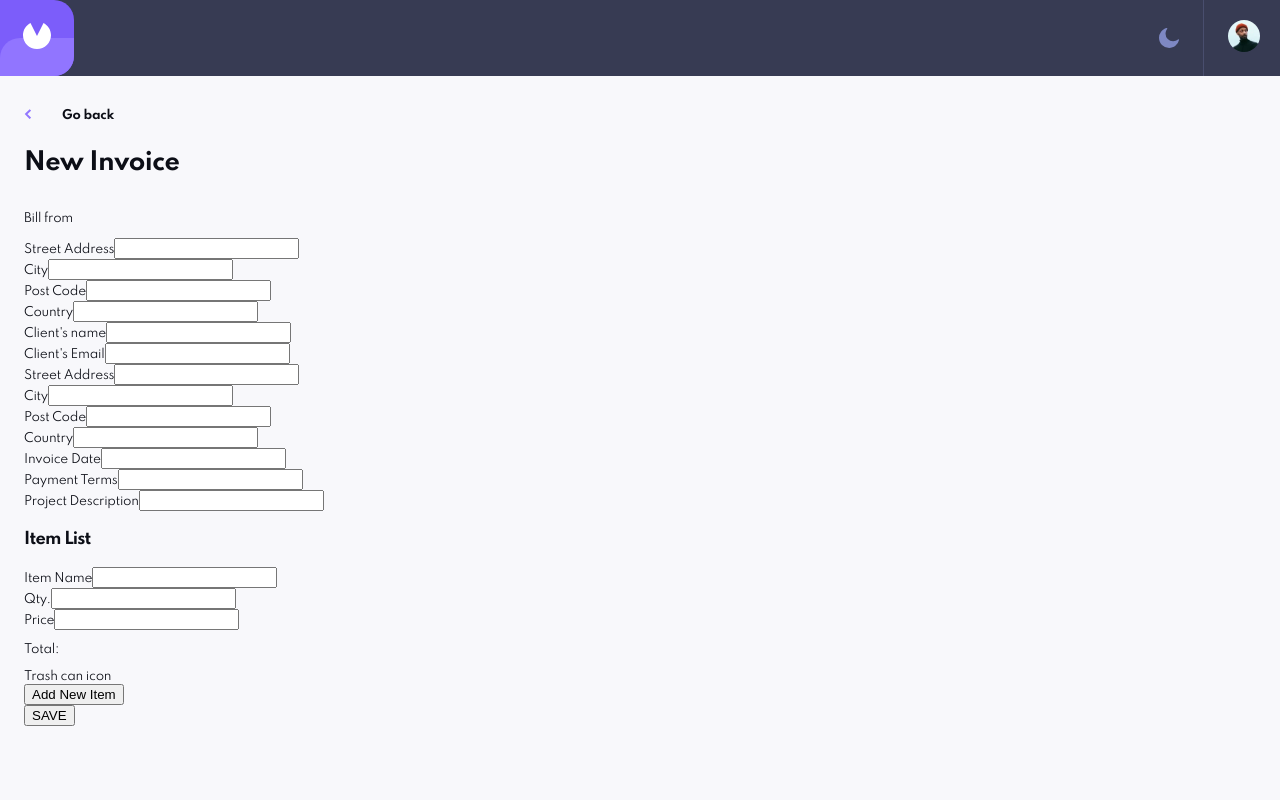
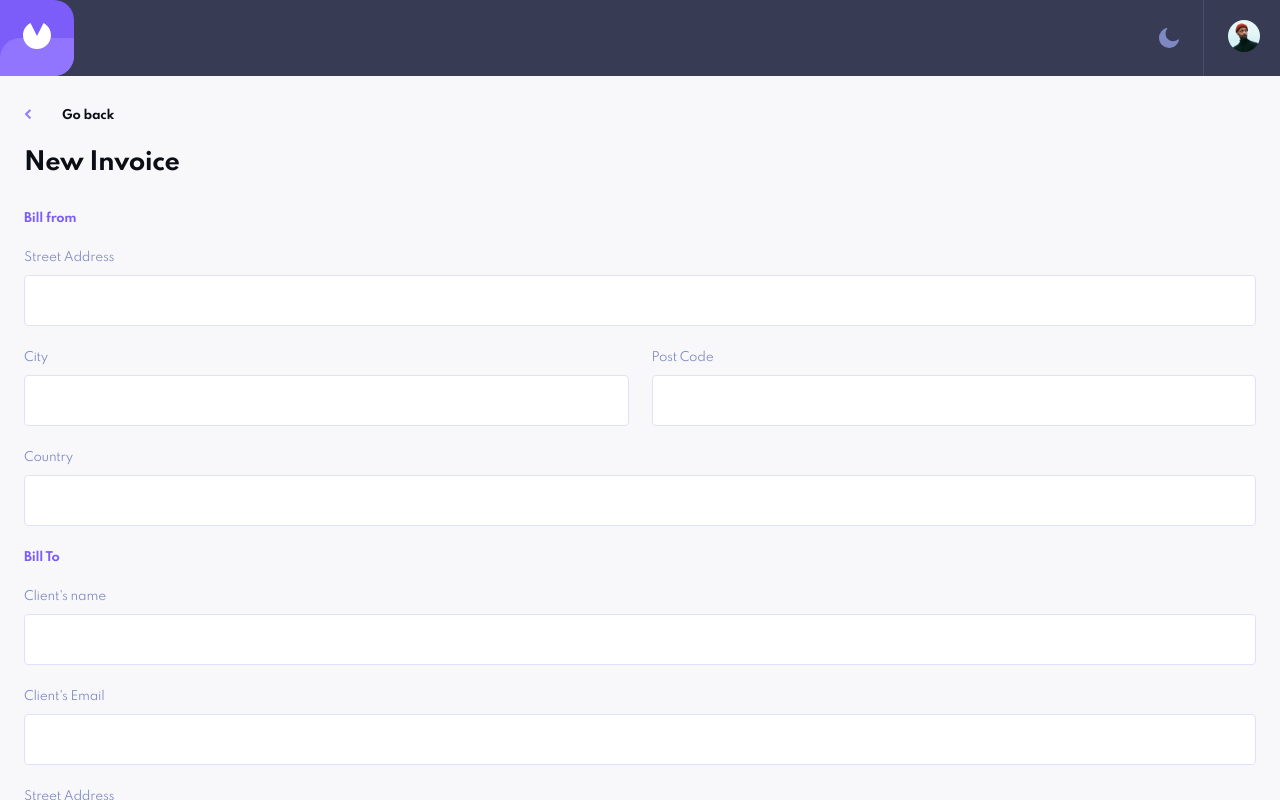
Before and after one commit to kpav33/invoice-app, a React (Create React App) app: page / in a window 1280 px wide. Both pictures are taken after a click on the button "New". Shown: the top 800 px of the page. Built offline with nearby package versions, Linux system fonts and the light colour scheme.

Commit message:
NewInvoice input elements styling

```diff
--- a/src/components/NewInvoice.js
+++ b/src/components/NewInvoice.js
@@ -107,8 +107,8 @@ export default function NewInvoice({ setCreateNewInvoice, setAllInvoices }) {
         <button onClick={() => setCreateNewInvoice(false)}>Go back</button>
       </div> */}
       <h2>New Invoice</h2>
-      <p>Bill from</p>
-      <div>
+      <StyledPara>Bill from</StyledPara>
+      <StyledInputDiv>
         <label htmlFor="streetAddress">Street Address</label>
         <input
           type="text"
@@ -117,8 +117,9 @@ export default function NewInvoice({ setCreateNewInvoice, setAllInvoices }) {
           value={formObject.streetAddress}
           onChange={handleChange}
         />
-      </div>
-      <div>
+      </StyledInputDiv>
+      <StyledInputDoubleDiv>
+        <StyledInputDiv>
           <label htmlFor="city">City</label>
           <input
             type="text"
@@ -127,8 +128,8 @@ export default function NewInvoice({ setCreateNewInvoice, setAllInvoices }) {
             value={formObject.city}
             onChange={handleChange}
           />
-      </div>
-      <div>
+        </StyledInputDiv>
+        <StyledInputDiv>
           <label htmlFor="postCode">Post Code</label>
           <input
             type="text"
@@ -137,8 +138,9 @@ export default function NewInvoice({ setCreateNewInvoice, setAllInvoices }) {
             value={formObject.postCode}
             onChange={handleChange}
           />
-      </div>
-      <div>
+        </StyledInputDiv>
+      </StyledInputDoubleDiv>
+      <StyledInputDiv>
         <label htmlFor="country">Country</label>
         <input
           type="text"
@@ -147,8 +149,9 @@ export default function NewInvoice({ setCreateNewInvoice, setAllInvoices }) {
           value={formObject.country}
           onChange={handleChange}
         />
-      </div>
-      <div>
+      </StyledInputDiv>
+      <StyledPara>Bill To</StyledPara>
+      <StyledInputDiv>
         <label htmlFor="clientName">Client's name</label>
         <input
           type="text"
@@ -157,8 +160,8 @@ export default function NewInvoice({ setCreateNewInvoice, setAllInvoices }) {
           value={formObject.clientName}
           onChange={handleChange}
         />
-      </div>
-      <div>
+      </StyledInputDiv>
+      <StyledInputDiv>
         <label htmlFor="clientEmail">Client's Email</label>
         <input
           type="text"
@@ -167,8 +170,8 @@ export default function NewInvoice({ setCreateNewInvoice, setAllInvoices }) {
           value={formObject.clientEmail}
           onChange={handleChange}
         />
-      </div>
-      <div>
+      </StyledInputDiv>
+      <StyledInputDiv>
         <label htmlFor="streetAddressClient">Street Address</label>
         <input
           type="text"
@@ -177,8 +180,9 @@ export default function NewInvoice({ setCreateNewInvoice, setAllInvoices }) {
           value={formObject.streetAddressClient}
           onChange={handleChange}
         />
-      </div>
-      <div>
+      </StyledInputDiv>
+      <StyledInputDoubleDiv>
+        <StyledInputDiv>
           <label htmlFor="cityClient">City</label>
           <input
             type="text"
@@ -187,8 +191,8 @@ export default function NewInvoice({ setCreateNewInvoice, setAllInvoices }) {
             value={formObject.cityClient}
             onChange={handleChange}
           />
-      </div>
-      <div>
+        </StyledInputDiv>
+        <StyledInputDiv>
           <label htmlFor="postCodeClient">Post Code</label>
           <input
             type="text"
@@ -197,8 +201,9 @@ export default function NewInvoice({ setCreateNewInvoice, setAllInvoices }) {
             value={formObject.postCodeClient}
             onChange={handleChange}
           />
-      </div>
-      <div>
+        </StyledInputDiv>
+      </StyledInputDoubleDiv>
+      <StyledInputDiv>
         <label htmlFor="countryClient">Country</label>
         <input
           type="text"
@@ -207,8 +212,8 @@ export default function NewInvoice({ setCreateNewInvoice, setAllInvoices }) {
           value={formObject.countryClient}
           onChange={handleChange}
         />
-      </div>
-      <div>
+      </StyledInputDiv>
+      <StyledInputDiv>
         <label htmlFor="invoiceDate">Invoice Date</label>
         <input
           type="text"
@@ -217,8 +222,8 @@ export default function NewInvoice({ setCreateNewInvoice, setAllInvoices }) {
           value={formObject.invoiceDate}
           onChange={handleChange}
         />
-      </div>
-      <div>
+      </StyledInputDiv>
+      <StyledInputDiv>
         <label htmlFor="paymentTerms">Payment Terms</label>
         <input
           type="text"
@@ -227,8 +232,8 @@ export default function NewInvoice({ setCreateNewInvoice, setAllInvoices }) {
           value={formObject.paymentTerms}
           onChange={handleChange}
         />
-      </div>
-      <div>
+      </StyledInputDiv>
+      <StyledInputDiv>
         <label htmlFor="projectDescription">Project Description</label>
         <input
           type="text"
@@ -237,7 +242,7 @@ export default function NewInvoice({ setCreateNewInvoice, setAllInvoices }) {
           value={formObject.projectDescription}
           onChange={handleChange}
         />
-      </div>
+      </StyledInputDiv>
       <h3>Item List</h3>
       <div>
         <div>
@@ -333,3 +338,38 @@ const StyledGoBackLink = styled.a`
     margin-right: 28px;
   }
 `;
+
+const StyledPara = styled.p`
+  font-weight: bold;
+  color: #7c5dfa;
+  margin-bottom: 24px;
+`;
+
+const StyledInputDiv = styled.div`
+  display: flex;
+  flex-direction: column;
+  justify-content: center;
+  align-items: flex-start;
+  margin-bottom: 24px;
+
+  label {
+    color: #7e88c3;
+    margin-bottom: 10px;
+  }
+
+  input {
+    background: #ffffff;
+    border: 1px solid #dfe3fa;
+    border-radius: 4px;
+    padding: 17px 20px;
+    color: #0c0e16;
+    font-weight: bold;
+    width: 100%;
+  }
+`;
+
+const StyledInputDoubleDiv = styled.div`
+  display: grid;
+  grid-template: 1fr / 1fr 1fr;
+  grid-gap: 23px;
+`;
```
Lines whose indentation alone changed are shown as unchanged.
